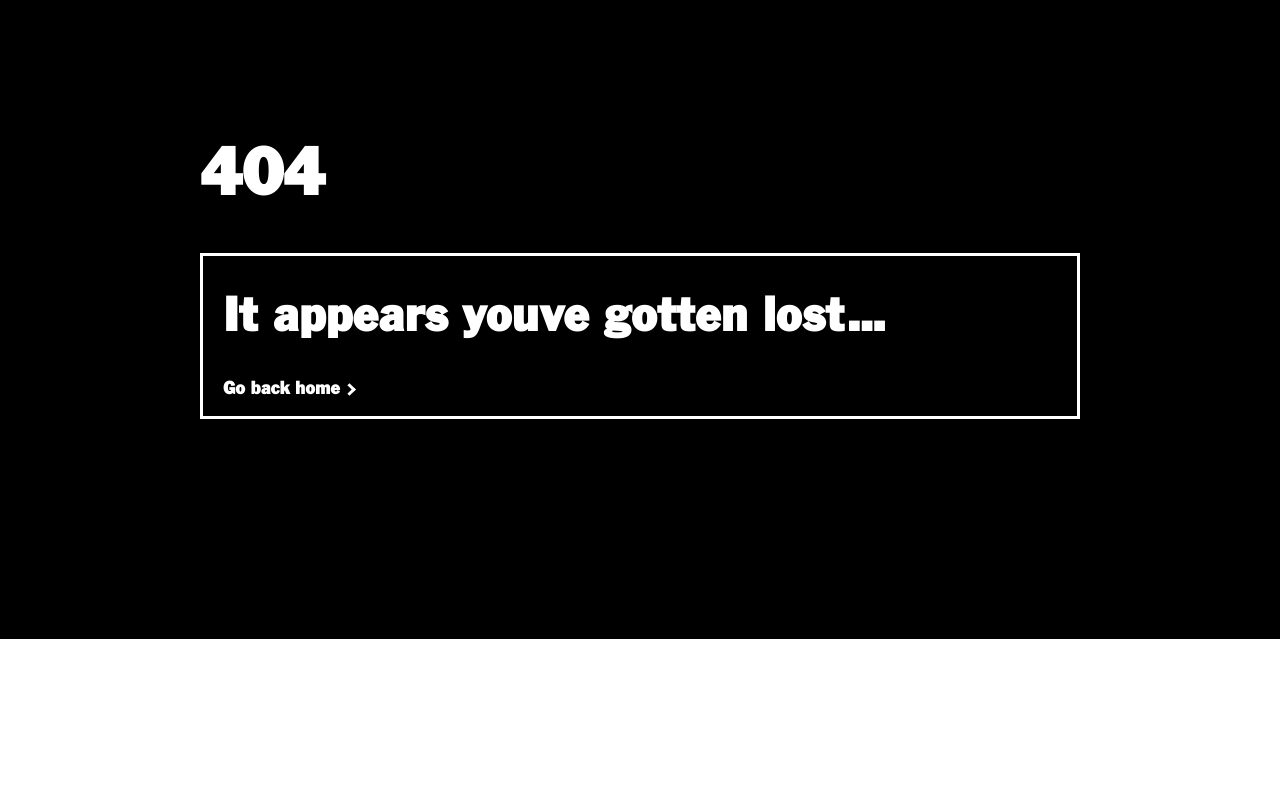
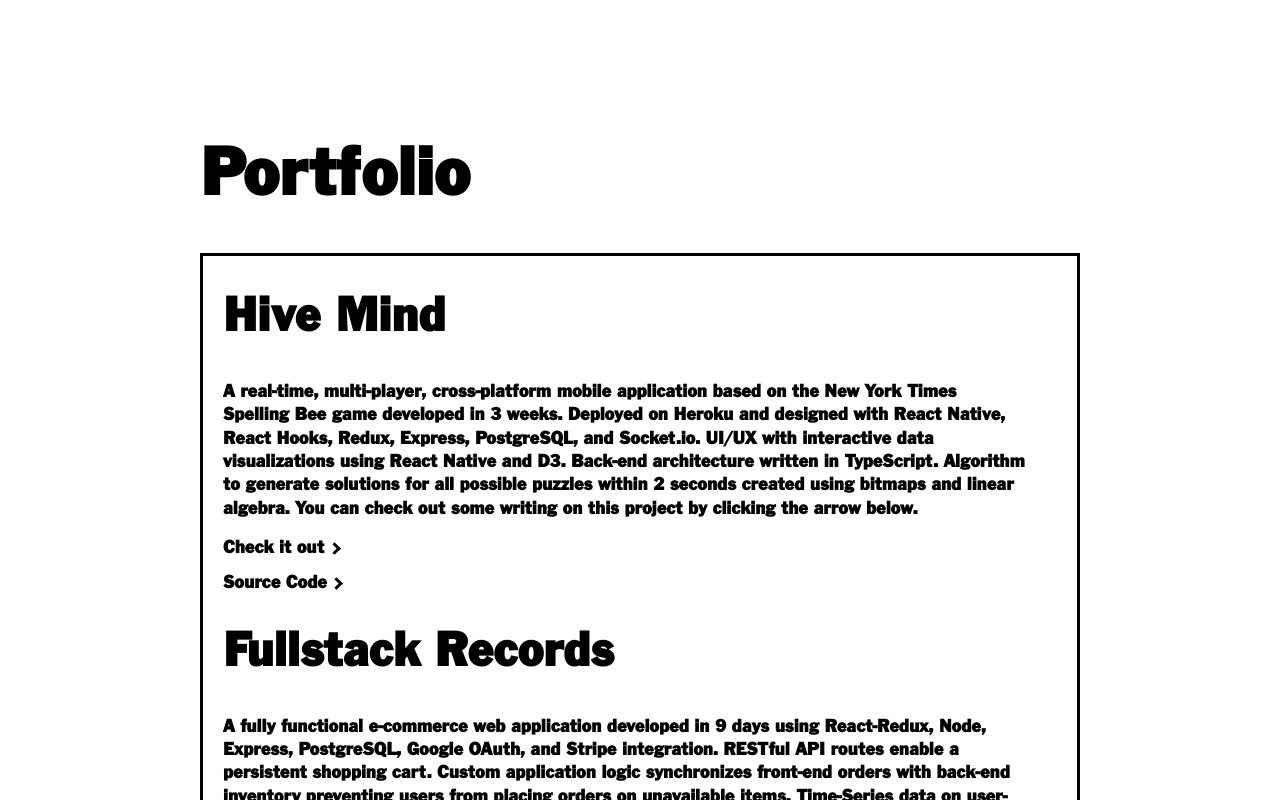
Before and after one commit to rhanixon/rhanixon, a React (Create React App) app: page /Portfolio in a window 1280 px wide. Before the commit this address had no page. Shown: the top 800 px of the page. Built offline with nearby package versions, Linux system fonts and the light colour scheme.

Commit message:
final commit for nav integration

```diff
--- a/src/App.js
+++ b/src/App.js
@@ -1,22 +1,19 @@
 import React, { Component } from "react";
 import { BrowserRouter, Route, Switch } from "react-router-dom";
-
+import Portfolio from "./components/Portfolio";
 import Home from "./components/Home";
-import Writing from "./components/Writing";
 import Fast from "./components/Fast";
 import Error from "./components/Error";
-// import Navigation from "./components/Navigation";
 
 class App extends Component {
   render() {
     return (
       <BrowserRouter>
         <div>
-          {/* <Navigation /> */}
           <Switch>
             <Route path="/" component={Home} exact />
-            <Route exact path="/Writing" component={Writing} />
-            <Route exact path="/Writing/Fast" component={Fast} />
+            <Route exact path="/Portfolio" component={Portfolio} />
+            <Route exact path="/Fast" component={Fast} />
             <Route component={Error} />
           </Switch>
         </div>
--- a/src/components/Bio.js
+++ b/src/components/Bio.js
@@ -15,7 +15,8 @@ export default class Bio extends Component {
               finance. I am a passionate problem solver with an appreciation for
               design. When I'm not programming I like to spend my time on the
               ocean, wether it be surfing, sailing, or scuba diving. You can
-              check out some of my projects and writing below.
+              check out some of my projects and writing by clicking my name or
+              the arrow below.
             </p>
           </div>
         </div>
--- a/src/components/Header.js
+++ b/src/components/Header.js
@@ -5,7 +5,7 @@ export default class Header extends Component {
     return (
       <div>
         <span className="gothic">
-          <a className="zero" href="#portfolio">
+          <a className="zero" hfre="/Portfolio">
             <h1>Bobby Nixon</h1>
           </a>
         </span>
--- a/src/components/Home.js
+++ b/src/components/Home.js
@@ -4,9 +4,7 @@ import React from "react";
 import Header from "./Header";
 import SubHeader from "./SubHeader";
 import Bio from "./Bio";
-import Portfolio from "./Portfolio";
-import Writing from "./Writing";
-import Footer from "./Footer";
+
 import "../style/App.css";
 
 class Home extends React.Component {
@@ -35,21 +33,11 @@ class Home extends React.Component {
               </span>
             </button>
             <div>
-              <a data-scroll href="#portfolio">
+              <a data-scroll href="/Portfolio">
                 <div className="arrow"></div>
               </a>
             </div>
           </header>
-          <div className="portfolio" id="portfolio">
-            <Portfolio />
-          </div>
-          <div className="writing" id="writing">
-            <Writing />
-          </div>
-        </div>
-
-        <div className="Footer">
-          <Footer />
         </div>
       </div>
     );
--- a/src/components/Portfolio.js
+++ b/src/components/Portfolio.js
@@ -4,6 +4,7 @@ import React, { Component } from "react";
 export default class Portfolio extends Component {
   render() {
     return (
+      <div>
         <div className="portfolio-container">
           <div className="bio-header">
             <h1>Portfolio</h1>
@@ -12,14 +13,15 @@ export default class Portfolio extends Component {
             <div className="bio-item">
               <h2>Hive Mind</h2>
               <h3 className="oneandquarter">
-              A real-time, multi-player, cross-platform mobile application based
-              on the New York Times Spelling Bee game developed in 3 weeks.
-              Deployed on Heroku and designed with React Native, React Hooks,
-              Redux, Express, PostgreSQL, and Socket.io. UI/UX with interactive
-              data visualizations using React Native and D3. Back-end
-              architecture written in TypeScript. Algorithm to generate
-              solutions for all possible puzzles within 2 seconds created using
-              bitmaps and linear algebra.
+                A real-time, multi-player, cross-platform mobile application
+                based on the New York Times Spelling Bee game developed in 3
+                weeks. Deployed on Heroku and designed with React Native, React
+                Hooks, Redux, Express, PostgreSQL, and Socket.io. UI/UX with
+                interactive data visualizations using React Native and D3.
+                Back-end architecture written in TypeScript. Algorithm to
+                generate solutions for all possible puzzles within 2 seconds
+                created using bitmaps and linear algebra. You can check out some
+                writing on this project by clicking the arrow below.
               </h3>
               <a
                 className="zero"
@@ -29,16 +31,19 @@ export default class Portfolio extends Component {
                   Check it out <i className="right"></i>
                 </h3>
               </a>
-            <a className="one" href="https://github.com/hive-mind-fs/hive-mind">
+              <a
+                className="one"
+                href="https://github.com/hive-mind-fs/hive-mind"
+              >
                 <h3>
                   Source Code <i className="right"></i>
                 </h3>
               </a>
               <h2>Fullstack Records</h2>
               <h3 className="oneandquarter">
-              A fully functional e-commerce web application developed in 9 days
-              using React-Redux, Node, Express, PostgreSQL, Google OAuth, and
-              Stripe integration. RESTful API routes enable a persistent
+                A fully functional e-commerce web application developed in 9
+                days using React-Redux, Node, Express, PostgreSQL, Google OAuth,
+                and Stripe integration. RESTful API routes enable a persistent
                 shopping cart. Custom application logic synchronizes front-end
                 orders with back-end inventory preventing users from placing
                 orders on unavailable items. Time-Series data on user-product
@@ -68,6 +73,41 @@ export default class Portfolio extends Component {
             </a>
           </div>
         </div>
+        <div className="writing" id="writing">
+          <div className="writing-container">
+            <div className="bio-header-black-bg">
+              <h1>Writing</h1>
+            </div>
+            <div className="boxed2-black-bg">
+              <div className="bio-item-black-bg">
+                <h2>I Wanna Go Fast</h2>
+                <h3 className="oneandquarter">
+                  This spring, while my teammates and I were working on Hive
+                  Mind - a real-time, multi-player, cross-platform mobile
+                  application based on the New York Times Spelling Bee - we ran
+                  into an interesting problem. Given a dictionary containing all
+                  the words in the english language, generate all possible
+                  solutions for all possible puzzles in our game. At first
+                  glance this problem may seem trivial. But things start to get
+                  crazy when you factor in the fact that there are 4,604,600
+                  possible puzzles each of which may contain as many as 1,000
+                  valid words. Our first pass at solving the problem
+                  itterativley would have taken over 6 hours to run if we were
+                  willing to subject our computers to that kidn of torture. So
+                  the question quickly became: how can we possibly make this
+                  faster? And after that, how fast can we possibly make this
+                  thing?
+                </h3>
+                <a className="zero" href="/Fast">
+                  <h3 className="black-bg">
+                    Check it out <i className="black-bg"></i>
+                  </h3>
+                </a>
+              </div>
+            </div>
+          </div>
+        </div>
+      </div>
     );
   }
 }
--- a/src/style/App.css
+++ b/src/style/App.css
@@ -263,7 +263,7 @@ h2 {
   display: flex; /* or inline-flex */
   flex-direction: column;
   align-content: left;
-  padding-top: 100px;
+  padding-top: 220px;
   padding-left: 200px;
   padding-bottom: 220px;
   padding-right: 200px;
```
Also changed, not shown: src/components/Navigations.js (deleted), 1 other file (tests, documents, lock files or other folders). Lines whose indentation alone changed are shown as unchanged.
